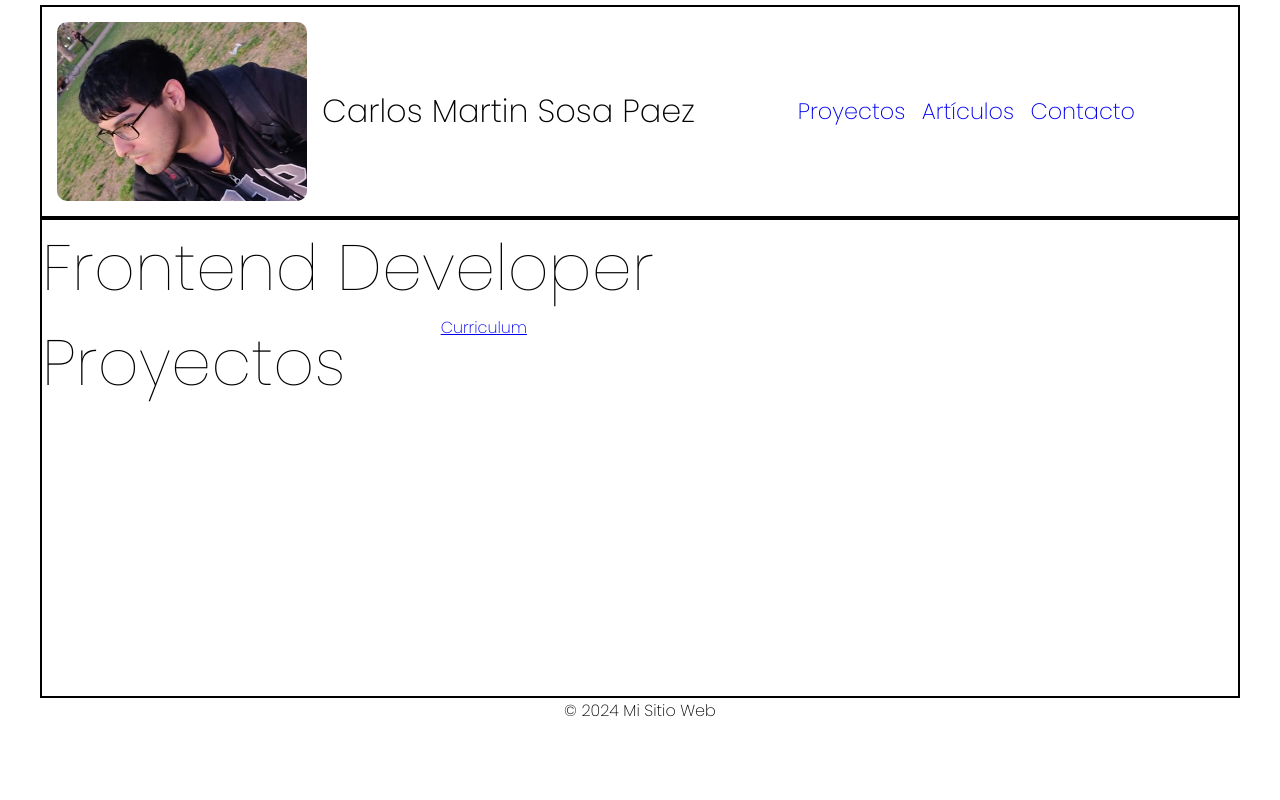
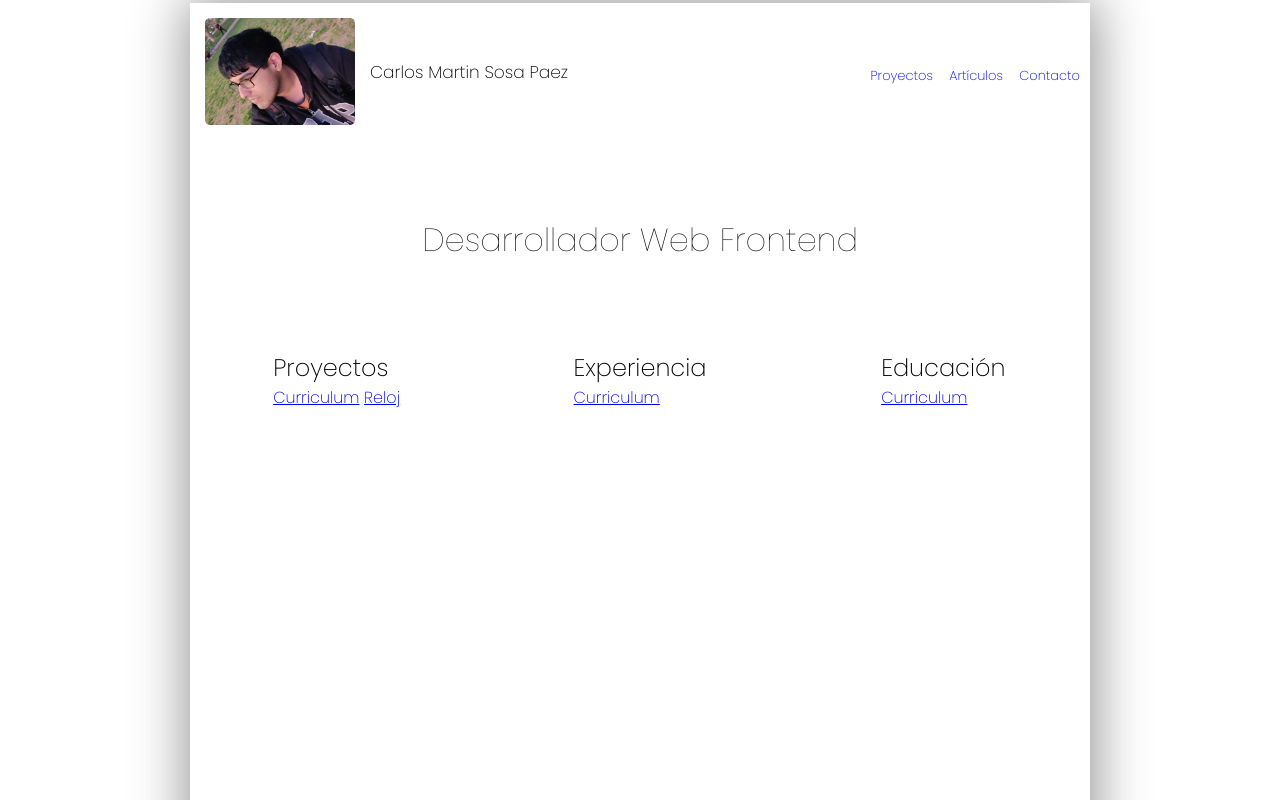
Before and after one commit to tincho950303/Frontend-Projects, a plain HTML site: page Sitio web HTML básico/index.html in a window 1280 px wide. Shown: the top 800 px of the page. Drawn offline with Linux system fonts and the light colour scheme.

Commit message:
Se dio estructura al main y se termino el header

```diff
--- /dev/null
+++ b/Reloj/plantilla1.css
@@ -0,0 +1,22 @@
+*{
+    padding: 0;
+    margin: 0;
+    -webkit-box-sizing: border-box;
+    -moz-box-sizing: border-box;
+    box-sizing: border-box;
+}
+
+:root {
+    --colorP : #1f0828;
+    --colorSec : #161616;
+    --colorPtrans : #f4a658c8;
+    --colorW: #f2f2e7;
+    --colorDegra: linear-gradient(to right, var(--colorP), var(--colorSec));
+}
+
+body {
+    font-family:'Arial', sans-serif;
+    background-image: var(--colorDegra);
+    font-size: 15px;
+    color: var(--colorW);
+}
--- /dev/null
+++ b/Sitio web HTML básico/css/header.css
@@ -0,0 +1,38 @@
+header {
+    display: flex;
+    align-items: center;
+    justify-content: space-between;
+}
+
+header .logo {
+    display: flex;
+}
+header img {
+    max-width: 150px;
+    border-radius: 5px;
+    margin: 15px;
+}
+
+header h1 {
+    font-size: 17px;
+    align-self: center;
+
+
+}
+header nav {
+
+    text-decoration: none;
+    margin-right: 5px;
+    font-size: 1.4em;
+}
+header nav a {
+    margin: 0 5px;
+    text-decoration: none;
+    font-size: 13px;
+}
+header nav a:visited {
+    color: #000;
+}
+header nav a:hover{
+    color: #c77c30;
+}
--- /dev/null
+++ b/Sitio web HTML básico/css/main.css
@@ -0,0 +1,25 @@
+main {
+    display: grid;
+    grid-template-columns: repeat(3, 1fr);
+    grid-template-rows: 200px 1fr;
+    gap: 10px;
+
+    height: 100vh;
+    align-items: start;
+
+    justify-items: center;
+
+
+}
+
+main .titulo {
+align-self: center;
+grid-column: 1/4;
+text-align: center;
+}
+
+main .titulo h2 {
+    font-size: 2em;
+    font-weight: 100;
+    font-style: normal;
+}
--- a/Sitio web HTML básico/css/style.css
+++ b/Sitio web HTML básico/css/style.css
@@ -7,55 +7,7 @@
     box-sizing: border-box;
 }
 body {
-    max-width: 1200px;
-    margin: 5px auto;
+    max-width: 900px;
+    margin: 3px auto;
+    box-shadow: 1px 1px 50px 5px #0000006b;
 }
-header {
-    border: 2px solid #000;
-    display: flex;
-    align-items: center;
-    justify-content: space-between;
-
-}
-header nav {
-    align-self: center;
-    text-decoration: none;
-    margin: 2px auto;
-    font-size: 1.4em;
-}
-header nav a {
-    margin: 0 5px;
-    text-decoration: none;
-}
-header nav a:visited {
-    color: #000;
-}
-header nav a:hover{
-    color: #c77c30;
-}
-header img {
-    max-width: 250px;
-    border-radius: 10px;
-    margin: 15px;
-}
-
-/* ----------------- */
-
-main {
-
-    border: 2px solid #000;
-    height: 60vh;
-}
-
-main section {
-    display: grid;
-
-    grid-template-rows: 1fr 1fr;
-    grid-template-columns: repeat(3,1fr);
-}
-
-main h2 {
-    font-size: 4em;
-    font-weight: 100;
-    font-style: normal;
-}
--- a/Sitio web HTML básico/index.html
+++ b/Sitio web HTML básico/index.html
@@ -13,6 +13,10 @@
     <meta property="og:description" content="Portafolio de carlos martin sosa paez desarrollador web">
 
     <link rel="stylesheet" href="css/style.css">
+    <link rel="stylesheet" href="css/header.css">
+    <link rel="stylesheet" href="css/main.css">
+    <link rel="stylesheet" href="css/footer.css">
+
 
     <title>Carlos Martin Sosa Paez</title>
 
@@ -20,8 +24,12 @@
 </head>
 <body>
     <header>
-        <img src="img/IMG-20241003-WA0091.jpg" alt="">
-        <h1>Carlos Martin Sosa Paez</h1>
+        <div class="logo">
+            <img src="img/IMG-20241003-WA0091.jpg" alt="">
+            <h1>Carlos Martin Sosa Paez</h1>
+
+        </div>
+
         <nav>
 
             <a href="proyectos.html">Proyectos</a>
@@ -31,14 +39,33 @@
     </header>
 
     <main>
-        <h2>Frontend Developer</h2>
+        <section class="titulo">
+            <h2>Desarrollador Web Frontend </h2>
+        </section>
 
         <section id="proyectos">
             <h2>Proyectos</h2>
                 <nav>
                     <a href="../Single-Page CV/index.html">Curriculum</a>
+                    <a href="../Reloj/index.html">Reloj</a>
                 </nav>
         </section>
+
+        <section id="exp">
+            <h2>Experiencia</h2>
+                <nav>
+                    <a href="../Single-Page CV/index.html">Curriculum</a>
+                </nav>
+        </section>
+
+        <section id="edu">
+            <h2>Educación</h2>
+                <nav>
+                    <a href="../Single-Page CV/index.html">Curriculum</a>
+                </nav>
+        </section>
+
+
 
 
     </main>
```
Also changed, not shown: Reloj/estilos.css (added, +60 -0 lines), Reloj/index.html (added, +70 -0 lines), Reloj/index.js (added, +48 -0 lines), Reloj/img/30-dias.png (added), Reloj/img/adulto.png (added), Reloj/img/ano-nuevo(1).png (added), Reloj/img/ano-nuevo.png (added), Reloj/img/fecha-de-cumpleanos.png (added), Reloj/img/id-card.svg (added), Reloj/img/time-and-date.png (added).
